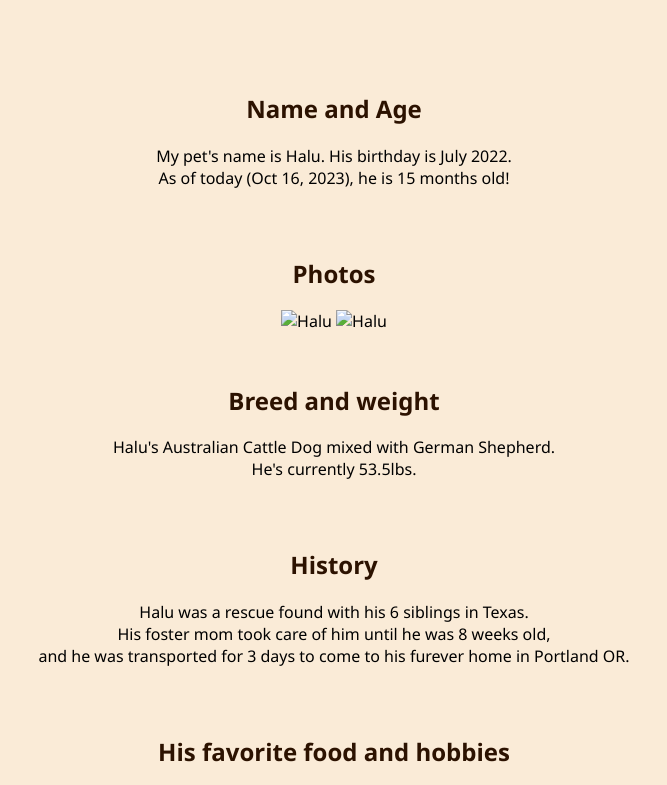
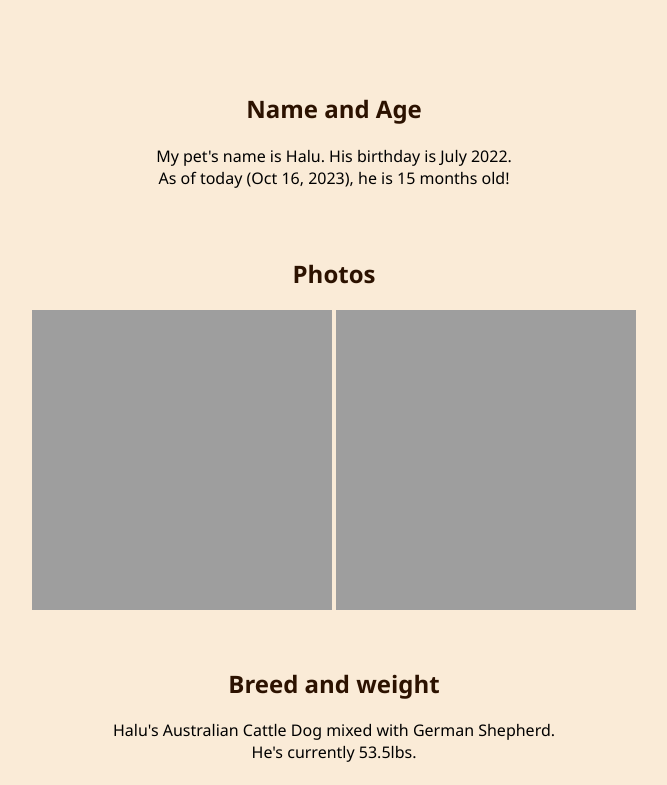
Before and after one commit to hypyeon/my-pet, a plain HTML site: page index.html in a window 1280 px wide. Shown: the top 785 px of the page, without its empty margins (306-973 px from the left). Drawn offline with Linux system fonts and the light colour scheme; the site is published under a folder, as on GitHub Pages, so addresses that start at the root find nothing.

Commit message:
trying to have photos displayed on Github pages

```diff
--- a/index.html
+++ b/index.html
@@ -23,8 +23,8 @@
             <h2>
                 Photos
             </h2>
-            <img src="/images/IMG_6083.jpg" alt="Halu">
-            <img src="/images/IMG_3512.jpg" alt="Halu">
+            <img src="images/IMG_6083.jpg" alt="Halu">
+            <img src="images/IMG_3512.jpg" alt="Halu">
         </div>
         <div>
             <h2>
```
